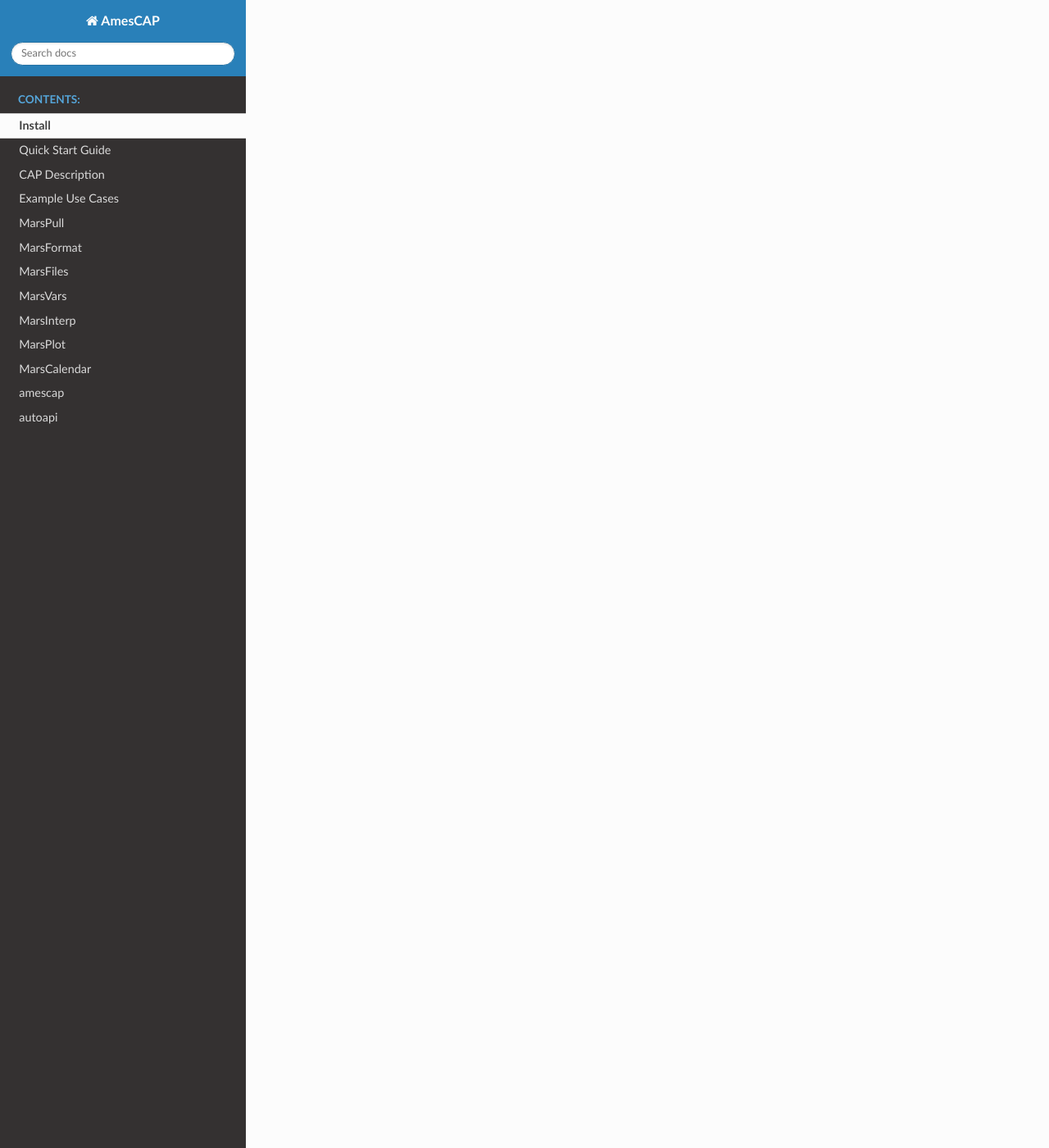
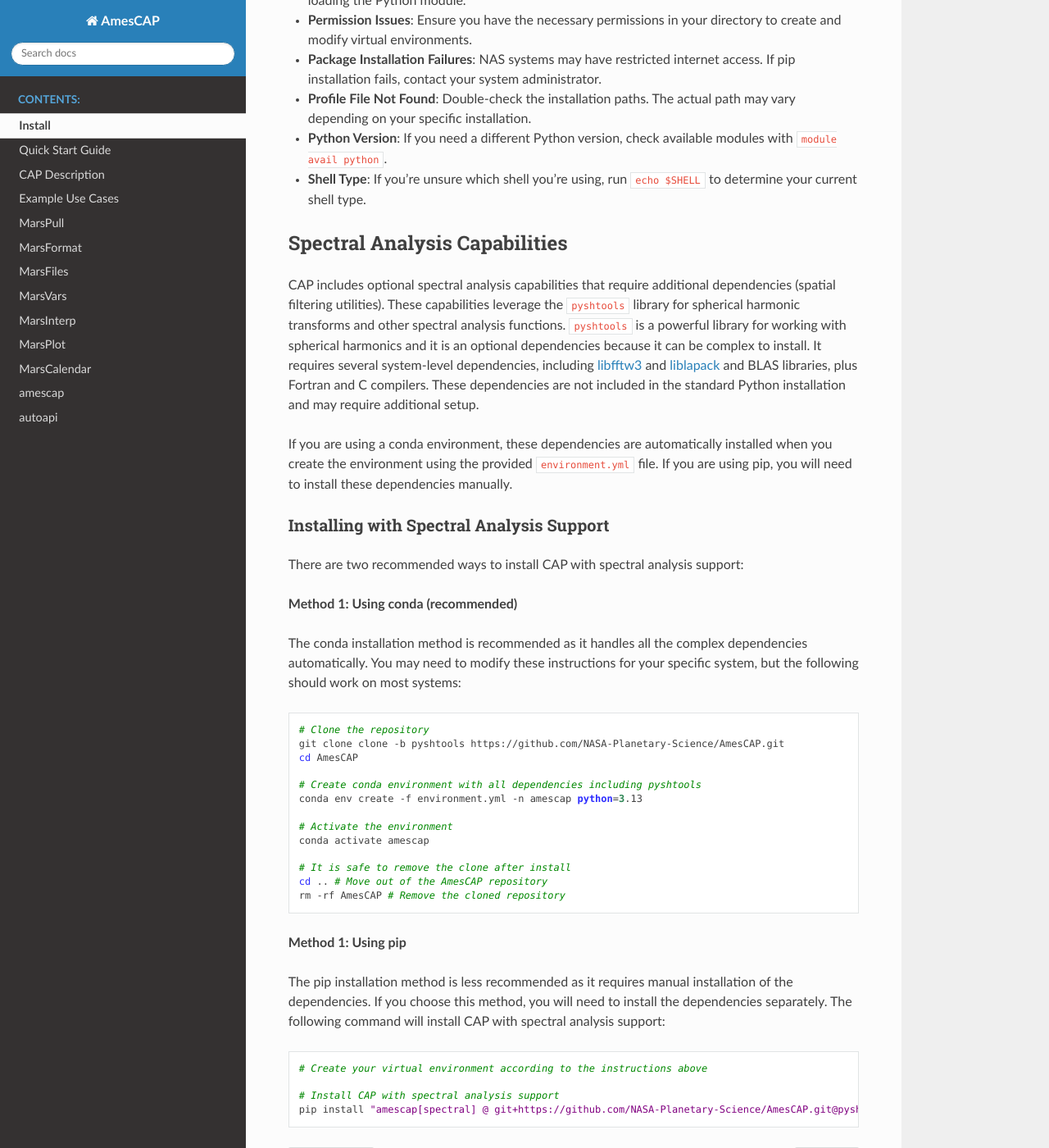
Before and after one commit to NASA-Planetary-Science/AmesCAP, a Sphinx documentation site: the page built from docs/source/installation.rst, in a window 1280 px wide and 1400 px high, scrolled down 8759 px. Shown: the whole window at 82% size. Built offline with Sphinx 7.4.7 and the Read the Docs theme 3.1.0, drawn with Linux system fonts in a browser that asks for light colours; some of the changed text lies outside the part shown.

Commit message:
added pyshtools as an optional dependency and updated install instructions

```diff
--- a/docs/source/installation.rst
+++ b/docs/source/installation.rst
@@ -3,14 +3,26 @@
 Installation Instructions
 =========================
 
-*Last Updated: March 2025*
+*Last Updated: April 2025*
 
 Installing CAP is done on the command line via ``git clone``. Here, we provide instructions for installing on Windows using Cygwin or PowerShell and pip or conda, MacOS using pip or conda, and the NASA Advanced Supercomputing (NAS) system using pip.
 
 :ref:`MacOS Installation <mac_install>`
+
 :ref:`Windows Installation <windows_install>`
+
 :ref:`NAS Installation <nas_install>`
+
 :ref:`Spectral Analysis Capabilities <spectral_analysis>`
+
+
+If you are specifically seeking to use CAP's spatial filtering utilities (low-, high-, and band-pass spatial filtering, or zonal decomposition), please follow the instructions for :ref:`Spectral Analysis Capabilities <spectral_analysis>` below, as these functions require the ``pyshtools`` library for spherical harmonic transforms and other spectral analysis functions.
+
+.. note::
+
+   The AmesCAP package is designed to be installed in a virtual environment. This allows you to manage dependencies and avoid conflicts with other Python packages. We recommend using either `pip` or `conda` for package management.
+
+   If you are using a conda environment, the installation process is straightforward and handles all dependencies automatically. If you are using pip, you will need to install some dependencies manually.
 
 .. _mac_install:
 
@@ -74,6 +86,16 @@
 .. code-block:: bash
 
    pip install git+https://github.com/NASA-Planetary-Science/AmesCAP.git
+
+.. note::
+
+   You can install a specific branch of the AmesCAP repository by appending ``@branch_name`` to the URL. For example, to install the ``devel`` branch, use:
+
+   .. code-block:: bash
+
+      pip install git+https://github.com/NASA-Planetary-Science/AmesCAP.git@devel
+
+   This is useful if you want to test new features or bug fixes that are not yet in the main branch.
 
 4. Copy the profile file to your home directory
 ~~~~~~~~~~~~~~~~~~~~~~~~~~~~~~~~~~~~~~~~~~~~~~~
@@ -221,6 +243,18 @@
    # The same command works in both PowerShell and Cygwin
    pip install git+https://github.com/NASA-Planetary-Science/AmesCAP.git
 
+
+.. note::
+
+   You can install a specific branch of the AmesCAP repository by appending ``@branch_name`` to the URL. For example, to install the ``devel`` branch, use:
+
+   .. code-block:: bash
+
+      pip install git+https://github.com/NASA-Planetary-Science/AmesCAP.git@devel
+
+   This is useful if you want to test new features or bug fixes that are not yet in the main branch.
+
+
 4. Copy the profile file to your home directory
 ~~~~~~~~~~~~~~~~~~~~~~~~~~~~~~~~~~~~~~~~~~~~~~~
 
@@ -343,6 +377,16 @@
 
    pip install git+https://github.com/NASA-Planetary-Science/AmesCAP.git
 
+.. note::
+
+   You can install a specific branch of the AmesCAP repository by appending ``@branch_name`` to the URL. For example, to install the ``devel`` branch, use:
+
+   .. code-block:: bash
+
+      pip install git+https://github.com/NASA-Planetary-Science/AmesCAP.git@devel
+
+   This is useful if you want to test new features or bug fixes that are not yet in the main branch.
+
 5. Copy the profile file to your home directory
 ~~~~~~~~~~~~~~~~~~~~~~~~~~~~~~~~~~~~~~~~~~~~~~~
 
@@ -384,7 +428,9 @@
 Spectral Analysis Capabilities
 -----------------------------
 
-CAP includes optional spectral analysis capabilities that require additional dependencies. These capabilities leverage the ``pyshtools`` library for spherical harmonic transforms and other spectral analysis functions.
+CAP includes optional spectral analysis capabilities that require additional dependencies (spatial filtering utilities). These capabilities leverage the ``pyshtools`` library for spherical harmonic transforms and other spectral analysis functions. ``pyshtools`` is a powerful library for working with spherical harmonics and it is an optional dependencies because it can be complex to install. It requires several system-level dependencies, including `libfftw3 <http://www.fftw.org/>`_ and `liblapack <http://www.netlib.org/lapack/>`_ and BLAS libraries, plus Fortran and C compilers. These dependencies are not included in the standard Python installation and may require additional setup.
+
+If you are using a conda environment, these dependencies are automatically installed when you create the environment using the provided ``environment.yml`` file. If you are using pip, you will need to install these dependencies manually.
 
 Installing with Spectral Analysis Support
 ^^^^^^^^^^^^^^^^^^^^^^^^^^^^^^^^^^^^^^^^
@@ -393,16 +439,31 @@
 
 **Method 1: Using conda (recommended)**
 
-The conda installation method is recommended as it handles all the complex dependencies automatically:
+The conda installation method is recommended as it handles all the complex dependencies automatically. You may need to modify these instructions for your specific system, but the following should work on most systems:
 
 .. code-block:: bash
 
    # Clone the repository
-   git clone https://github.com/NASA-Planetary-Science/AmesCAP.git
+   git clone clone -b pyshtools https://github.com/NASA-Planetary-Science/AmesCAP.git
    cd AmesCAP
 
    # Create conda environment with all dependencies including pyshtools
-   conda env create -f environment.yml
+   conda env create -f environment.yml -n amescap python=3.13
 
    # Activate the environment
    conda activate amescap
+
+   # It is safe to remove the clone after install
+   cd .. # Move out of the AmesCAP repository
+   rm -rf AmesCAP # Remove the cloned repository
+
+**Method 1: Using pip**
+
+The pip installation method is less recommended as it requires manual installation of the dependencies. If you choose this method, you will need to install the dependencies separately. The following command will install CAP with spectral analysis support:
+
+.. code-block:: bash
+
+   # Create your virtual environment according to the instructions above
+
+   # Install CAP with spectral analysis support
+   pip install "amescap[spectral] @ git+https://github.com/NASA-Planetary-Science/AmesCAP.git@pyshtools"
```
Also changed, not shown: README.rst (+5 -6 lines).
